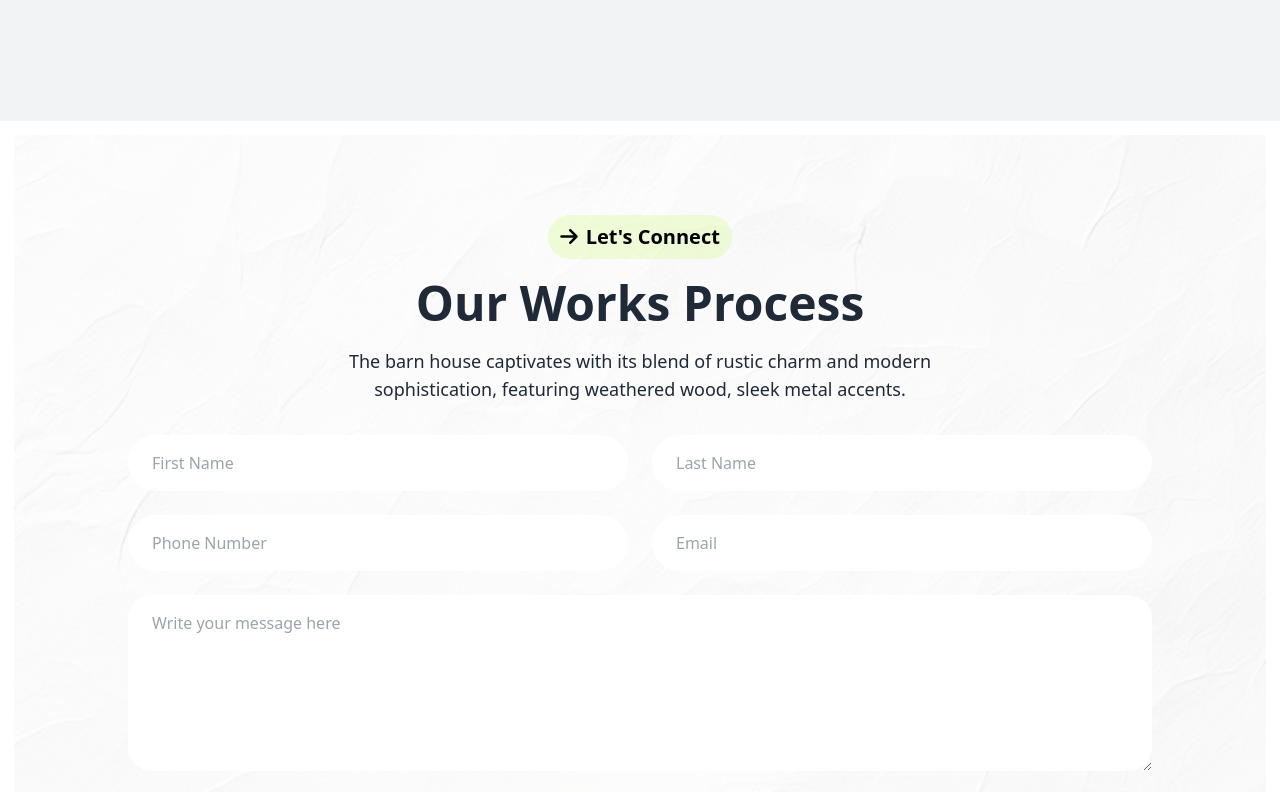
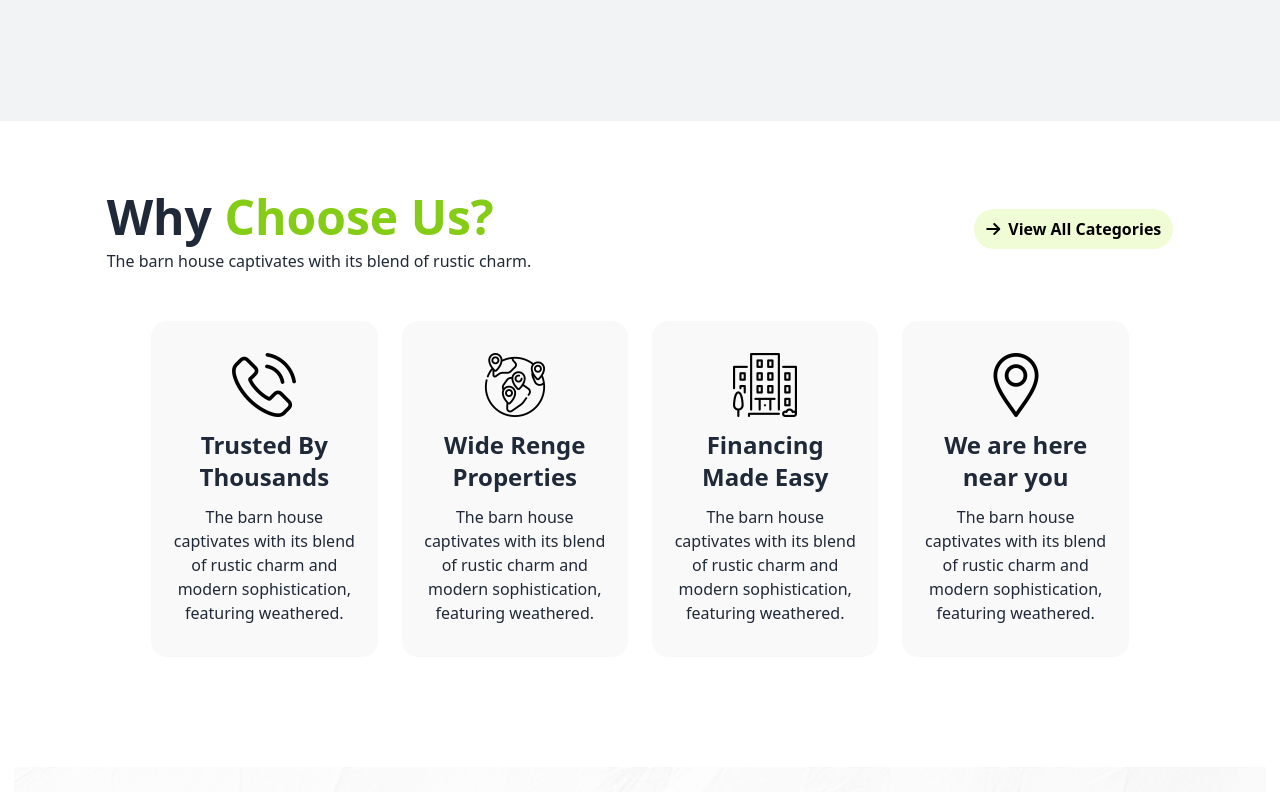
Before and after one commit to mdashik-dev/Rinterio, a plain HTML site: page index.html in a window 1280 px wide. Shown: the part 4460-5252 px from the top of the page. Drawn offline with nearby package versions, Linux system fonts and the light colour scheme.

Commit message:
new why choose section added

```diff
--- a/index.html
+++ b/index.html
@@ -523,6 +523,80 @@
         </div>
       </section>
 
+      <!-- Why Choose Us Section -->
+      <section class="bg-white py-16">
+        <div class="w-11/12 lg:w-10/12 max-w-7xl mx-auto">
+          <div class="flex flex-col gap-3 md:flex-row md:justify-between items-center">
+            <div class="w-fit">
+              <h2 class="text-3xl md:text-5xl w-fit text-center md:text-left font-bold mx-auto md:mx-0 my-2">
+                Why <span class="text-lime-500">Choose Us?</span>
+              </h2>
+              <p class="text-center md:text-left">The barn house captivates with its blend of rustic charm.</p>
+            </div>
+
+            <div
+              class="bg-lime-100/80 text-black cursor-pointer font-extrabold w-auto h-fit px-3 py-2 rounded-full flex gap-2 justify-center items-center"
+            >
+              <i class="fa-solid fa-arrow-right"></i>
+              View All Categories
+            </div>
+          </div>
+
+          <div
+            class="w-11/12 mx-auto grid grid-cols-1 md:grid-cols-2 xl:grid-cols-4 gap-6 my-8 mt-12"
+          >
+            <div
+              class="flex flex-col justify-between items-center gap-3 p-5 py-8 cursor-pointer bg-gray-100/50 hover:rounded-sm hover:bg-lime-100 hover:scale-105 duration-300 rounded-2xl"
+            >
+              <img src="assets/phone-call.png" class="w-16 h-16" alt="" />
+              <h3 class="font-bold text-2xl text-center">
+                Trusted By Thousands
+              </h3>
+              <p class="text-center">
+                The barn house captivates with its blend of rustic charm and
+                modern sophistication, featuring weathered.
+              </p>
+            </div>
+            <div
+              class="flex flex-col justify-between items-center gap-3 p-5 py-8 cursor-pointer bg-gray-100/50 hover:rounded-sm hover:bg-lime-100 hover:scale-105 duration-300 rounded-2xl"
+            >
+              <img src="assets/international.png" class="w-16 h-16" alt="" />
+              <h3 class="font-bold text-2xl text-center">
+                Wide Renge Properties
+              </h3>
+              <p class="text-center">
+                The barn house captivates with its blend of rustic charm and
+                modern sophistication, featuring weathered.
+              </p>
+            </div>
+            <div
+              class="flex flex-col justify-between items-center gap-3 p-5 py-8 cursor-pointer bg-gray-100/50 hover:rounded-sm hover:bg-lime-100 hover:scale-105 duration-300 rounded-2xl"
+            >
+              <img src="assets/building.png" class="w-16 h-16" alt="" />
+              <h3 class="font-bold text-2xl text-center">
+                Financing Made Easy
+              </h3>
+              <p class="text-center">
+                The barn house captivates with its blend of rustic charm and
+                modern sophistication, featuring weathered.
+              </p>
+            </div>
+            <div
+              class="flex flex-col justify-between items-center gap-3 p-5 py-8 cursor-pointer bg-gray-100/50 hover:rounded-sm hover:bg-lime-100 hover:scale-105 duration-300 rounded-2xl"
+            >
+              <img src="assets/location.png" class="w-16 h-16" alt="" />
+              <h3 class="font-bold text-2xl text-center">
+                We are here near you
+              </h3>
+              <p class="text-center">
+                The barn house captivates with its blend of rustic charm and
+                modern sophistication, featuring weathered.
+              </p>
+            </div>
+          </div>
+        </div>
+      </section>
+
       <!-- Contact Section -->
       <section
         class="relative bg-[url('./assets/bg.jpg')] py-10 md:py-20 border-white border-[14px] w-full bg-cover bg-center"
```
Also changed, not shown: assets/building.png (added), assets/international.png (added), assets/location.png (added), assets/phone-call.png (added).
